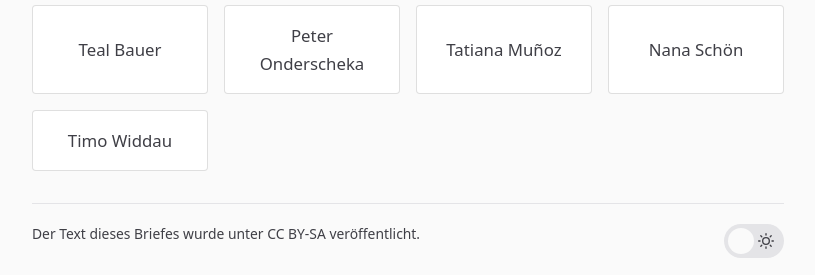
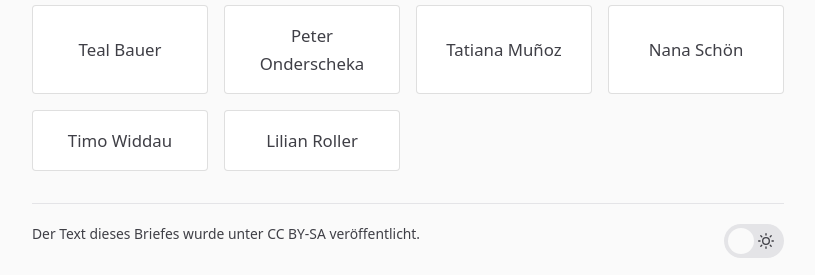
Before and after one commit to itrich/vsh-bleibt, a Jekyll site: the page built from OFFENERBRIEF.md, in a window 1280 px wide and 900 px high, scrolled down 4505 px. Shown: the part 622-897 px from the top of the window, without its empty margins (232-1047 px from the left). Built offline with Jekyll 4.4.1, drawn with Linux system fonts in a browser that asks for light colours.

Commit message:
Sign the open letter too

```diff
--- a/_data/signees.yml
+++ b/_data/signees.yml
@@ -31,3 +31,4 @@
 - name: Tatiana Muñoz
 - name: Nana Schön
 - name: Timo Widdau
+- name: Lilian Roller
```
